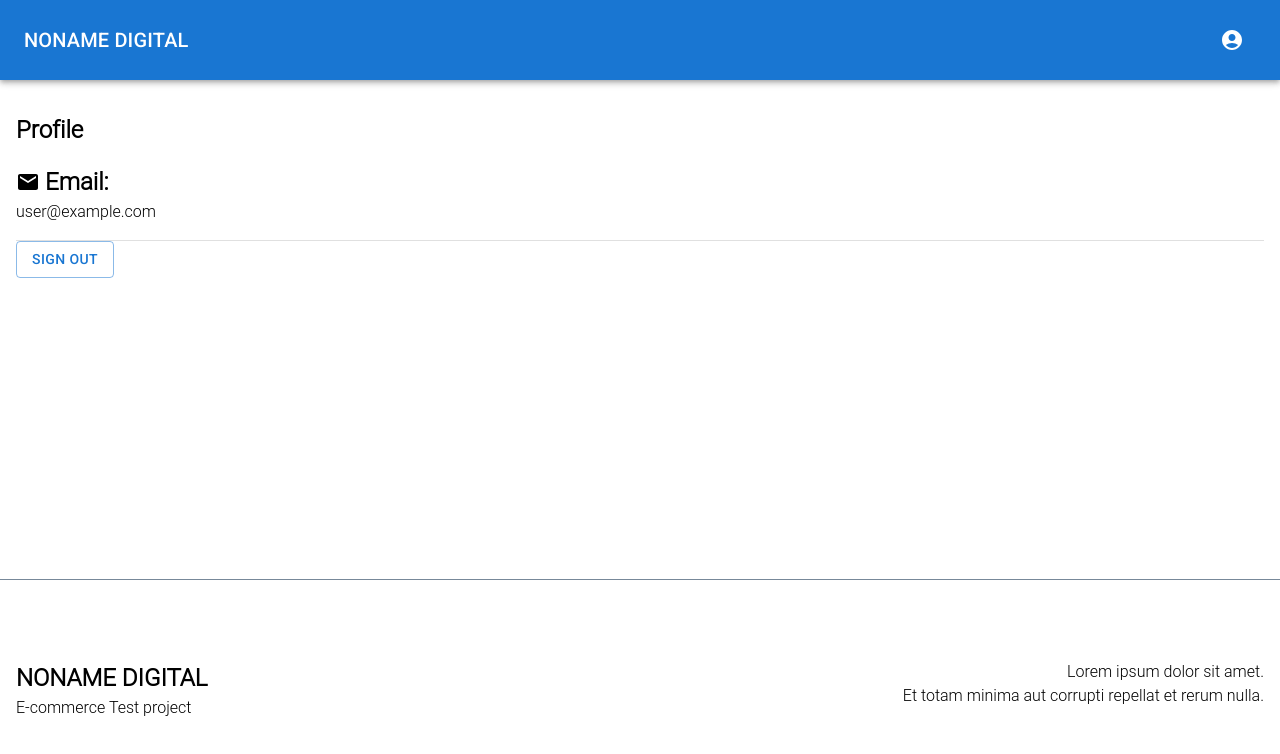
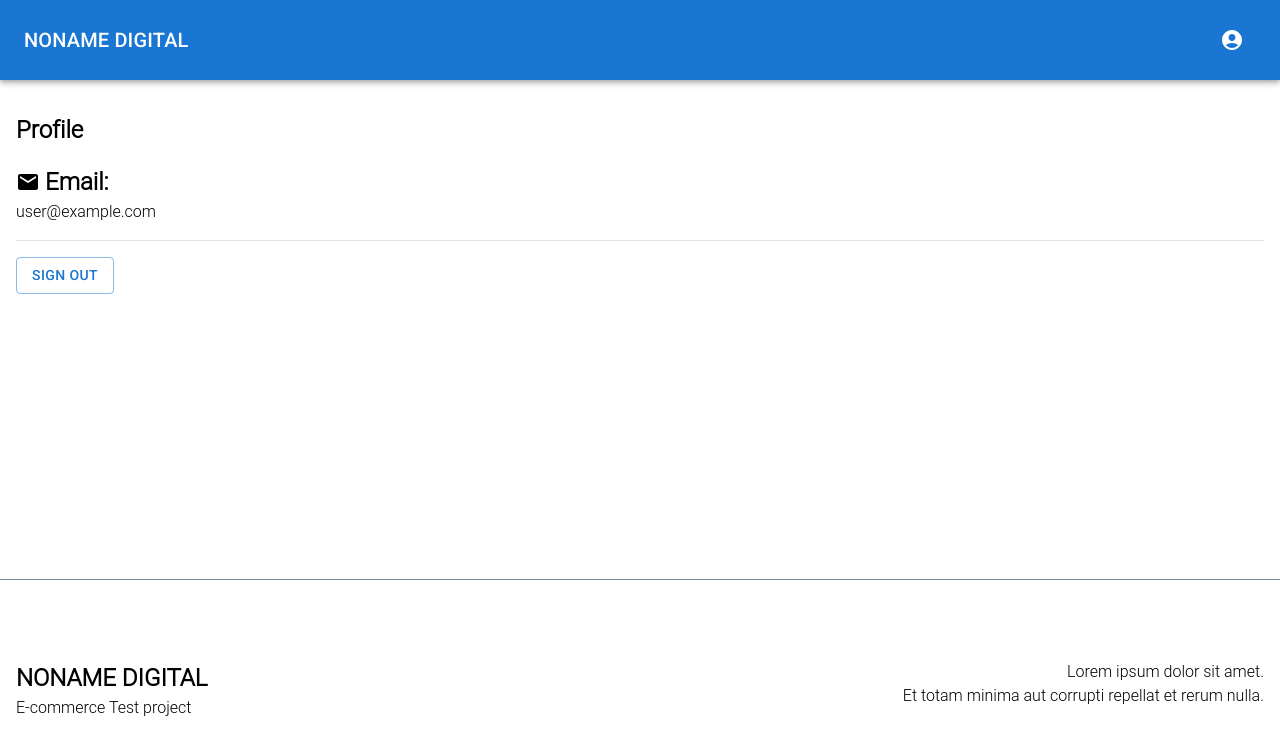
Before and after one commit to maxzhovtyj/noname-test-task, a React (Create React App) app: page /profile in a window 1280 px wide. Shown: the top 754 px of the page. Built offline with nearby package versions, Linux system fonts and the light colour scheme; no server answers; sample sign-in values are in the browser's storage.

Commit message:
profile refactored

```diff
--- a/src/components/main/profile/profile.component.js
+++ b/src/components/main/profile/profile.component.js
@@ -1,18 +1,18 @@
 import {userSignOut} from "../../../services/AuthService";
 import {Button, Divider} from "@mui/material";
-import {getAppAuth} from "../../../context/AuthContext";
 import EmailIcon from '@mui/icons-material/Email';
 
 import classes from "./profile.module.css"
+import {useAuthContext} from "../../../context/AuthContext";
 
 function ProfileComponent() {
-    const auth = getAppAuth()
+    const {currentUser} = useAuthContext()
 
     return (
         <div>
             <h2>Profile</h2>
             <h4 className={classes.emailLabel}><EmailIcon/> Email:</h4>
-            <p className={classes.emailValue}>{auth.currentUser?.email}</p>
+            <p className={classes.emailValue}>{currentUser.email}</p>
             <Divider/>
             <Button onClick={userSignOut} className={classes.signOutBtn} variant={"outlined"}>Sign out</Button>
         </div>
--- a/src/components/main/profile/profile.module.css
+++ b/src/components/main/profile/profile.module.css
@@ -11,5 +11,5 @@
 }
 
 .signOutBtn {
-    margin-top: 1rem;
+    margin-top: 1rem !important;
 }
```
